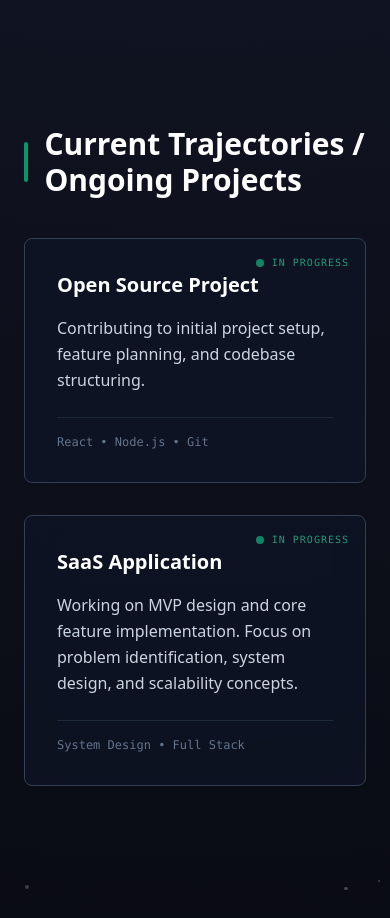
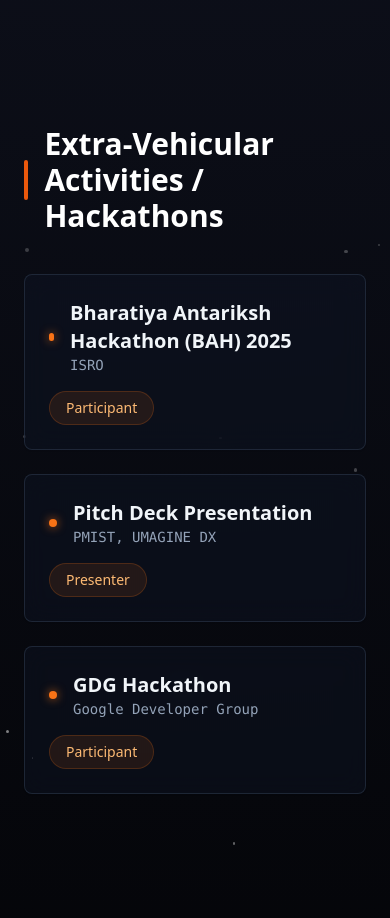
Before and after one commit to Nithya-collab/portfolio, a React (Create React App) app: page / in a window 390 px wide. Shown: the part 5308-6226 px from the top of the page. Built offline with nearby package versions, Linux system fonts and the light colour scheme.

Commit message:
feat: implement initial portfolio page with animated background, navigation, and hero section.

```diff
--- a/src/Portfolio.tsx
+++ b/src/Portfolio.tsx
@@ -383,55 +383,7 @@
                     </div>
                 </section>
 
-                {/* ONGOING PROJECTS */}
-                <section className="mb-32">
-                    <h2 className="text-3xl font-bold mb-10 text-white flex items-center">
-                        <span className="bg-emerald-600 w-2 h-10 mr-4 rounded-full" />
-                        Current Trajectories / Ongoing Projects
-                    </h2>
 
-                    <div className="grid md:grid-cols-2 gap-8">
-                        {[
-                            {
-                                title: "Open Source Project",
-                                desc: "Contributing to initial project setup, feature planning, and codebase structuring.",
-                                tech: "React • Node.js • Git"
-                            },
-                            {
-                                title: "SaaS Application",
-                                desc: "Working on MVP design and core feature implementation. Focus on problem identification, system design, and scalability concepts.",
-                                tech: "System Design • Full Stack"
-                            }
-                        ].map((project, index) => (
-                            <motion.div
-                                key={index}
-                                initial={{ opacity: 0, y: 20 }}
-                                whileInView={{ opacity: 1, y: 0 }}
-                                viewport={{ once: true }}
-                                transition={{ delay: index * 0.1 }}
-                            >
-                                <Card className="bg-slate-900/60 backdrop-blur-md border border-slate-700 hover:border-emerald-500/50 transition-all h-full relative overflow-hidden group">
-                                    <div className="absolute top-4 right-4 flex items-center gap-2 opacity-70">
-                                        <span className="relative flex h-2 w-2">
-                                            <span className="animate-ping absolute inline-flex h-full w-full rounded-full bg-emerald-400 opacity-75"></span>
-                                            <span className="relative inline-flex rounded-full h-2 w-2 bg-emerald-500"></span>
-                                        </span>
-                                        <span className="text-[10px] text-emerald-400 font-mono tracking-widest uppercase">In Progress</span>
-                                    </div>
-                                    <CardContent className="p-8">
-                                        <h3 className="text-xl font-bold text-white mb-4 group-hover:text-emerald-300 transition-colors">{project.title}</h3>
-                                        <p className="text-slate-300 mb-6 leading-relaxed">
-                                            {project.desc}
-                                        </p>
-                                        <div className="flex items-center text-xs text-slate-500 font-mono border-t border-slate-800 pt-4 mt-auto">
-                                            {project.tech}
-                                        </div>
-                                    </CardContent>
-                                </Card>
-                            </motion.div>
-                        ))}
-                    </div>
-                </section>
 
                 {/* HACKATHONS & COMPETITIONS */}
                 <section className="mb-32">
```
